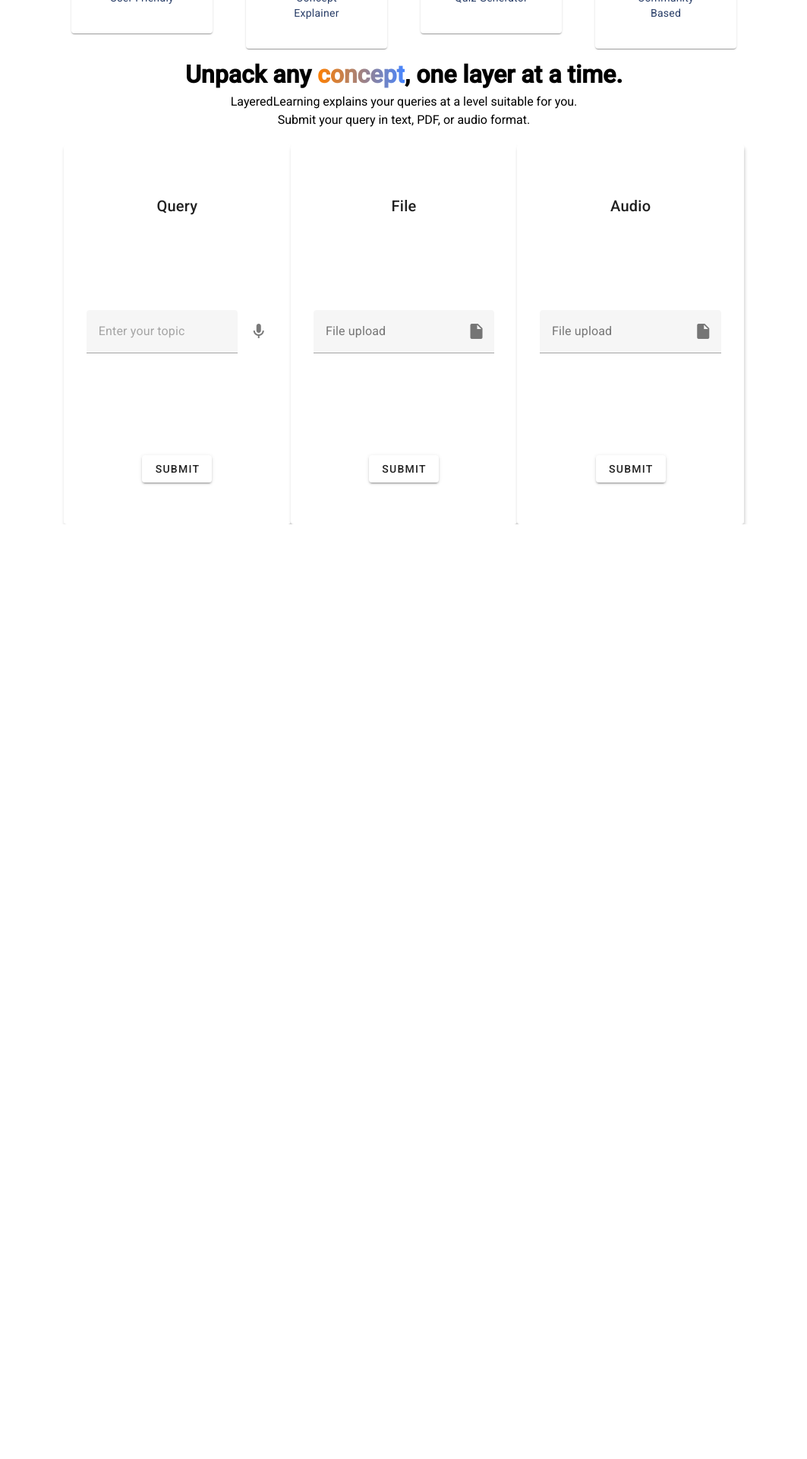
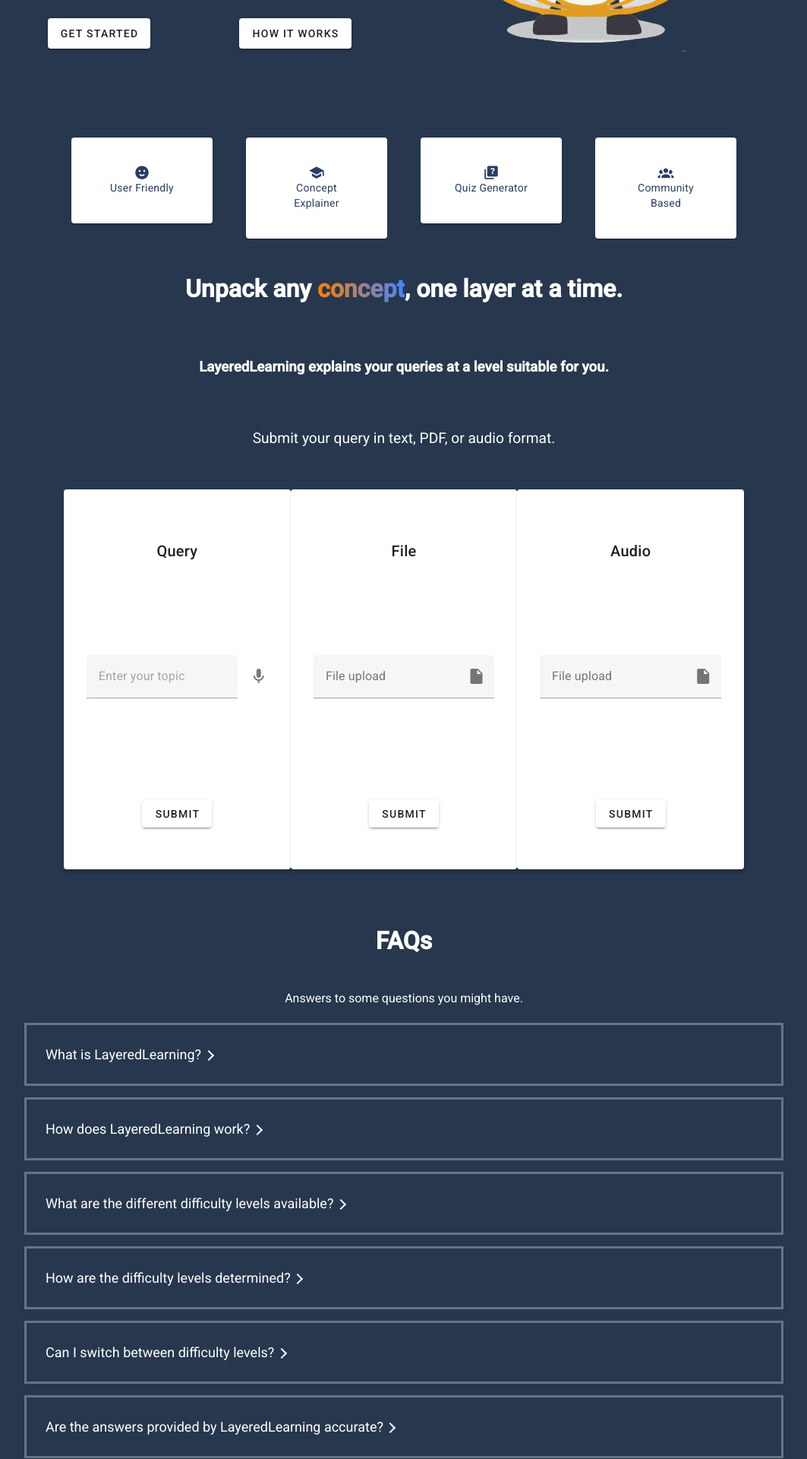
Before and after one commit to wjingen/layeredlearning, a Vue app: page / in a window 1280 px wide. Shown: the part 440-2360 px from the top of the page at 76% size, without its empty margins (108-1171 px from the left). Before the commit the page ends 1130 px from the top, so only its background shows below. Built offline with nearby package versions, Linux system fonts and the light colour scheme.

Commit message:
Add FAQ section

```diff
--- a/src/App.vue
+++ b/src/App.vue
@@ -26,5 +26,6 @@
 @import url("https://fonts.googleapis.com/css2?family=Roboto:ital,wght@0,400;0,500;1,700&display=swap");
 .app {
   font-family: "Roboto", sans-serif;
+  /* font-family: "Inter", sans-serif; */
 }
 </style>
--- a/src/components/FakeConversation.vue
+++ b/src/components/FakeConversation.vue
@@ -1,66 +1,134 @@
-<!-- <template>
-  <div>
-    <input type="file" @change="handleFileChange" accept=".pdf" />
-    <button @click="extractText" :disabled="!pdfLoaded">Extract Text</button>
-    <div v-if="textExtracted">
-      <h2>Extracted Text:</h2>
-      <pre>{{ extractedText }}</pre>
-    </div>
+<template>
+  <div class="faq-dropdown">
+    <h2 class="faq-dropdown__title">Frequently Asked Questions</h2>
+    <ul class="faq-dropdown__list">
+      <li
+        v-for="(question, index) in faqList"
+        :key="index"
+        class="faq-dropdown__item"
+      >
+        <button @click="toggleAnswer(index)" class="faq-dropdown__question">
+          {{ question.title }}
+          <span
+            class="faq-dropdown__icon"
+            :class="{ 'faq-dropdown__icon--open': question.open }"
+          ></span>
+        </button>
+        <div v-if="question.open" class="faq-dropdown__answer">
+          {{ question.answer }}
+        </div>
+      </li>
+    </ul>
   </div>
 </template>
 
 <script>
-import pdfjsLib from "pdfjs-dist";
-// import getDocument from "pdfjs-dist/webpack";
-
-import { load } from "mime";
-
 export default {
   data() {
     return {
-      pdfFile: null,
-      pdfLoaded: false,
-      textExtracted: false,
-      extractedText: "",
+      faqList: [
+        {
+          title: "What is LayeredLearning?",
+          answer:
+            "LayeredLearning is an innovative online platform that offers a unique approach to learning by providing users with answers to their chosen topics at five different difficulty levels. It aims to cater to learners of all levels, from beginners to advanced.",
+          open: false,
+        },
+        {
+          title: "How does LayeredLearning work?",
+          answer:
+            "When you enter a topic into LayeredLearning, the platform generates five sets of answers, each designed to suit a specific difficulty level. The answers are presented in a layered format, with the easiest level displayed first and the most challenging level at the end. Users can explore the different levels of information based on their learning needs and preferences.",
+          open: false,
+        },
+        {
+          title: "What are the different difficulty levels available?",
+          answer:
+            "LayeredLearning provides five distinct difficulty levels to accommodate various learning abilities and preferences:\n\n- Level 1 (Easy): Beginner-friendly explanations and simple concepts.\n- Level 2 (Intermediate): Provides additional details and expands upon the basics.\n- Level 3 (Advanced): Offers more in-depth insights and complex ideas.\n- Level 4 (Expert): Presents comprehensive and detailed information for advanced learners.\n- Level 5 (Master): Provides the highest level of complexity and expertise on the chosen topic.",
+          open: false,
+        },
+        {
+          title: "How are the difficulty levels determined?",
+          answer:
+            "The difficulty levels in LayeredLearning are determined through a combination of algorithms and human input. The system analyzes the complexity and depth of information available on the chosen topic, categorizes it into appropriate levels, and fine-tunes it with the help of subject matter experts to ensure accuracy and relevance.",
+          open: false,
+        },
+        {
+          title: "Can I switch between difficulty levels?",
+          answer:
+            "Absolutely! LayeredLearning allows you to seamlessly switch between difficulty levels as per your preference. You can start with the easier levels and gradually progress to more challenging ones, or dive directly into a specific difficulty level based on your existing knowledge.",
+          open: false,
+        },
+        {
+          title: "Are the answers provided by LayeredLearning accurate?",
+          answer:
+            "LayeredLearning strives to provide accurate and reliable information. The content is curated and reviewed by a team of experts to ensure its quality. However, as with any online platform, it's always advisable to cross-reference information from multiple sources for a comprehensive understanding.",
+          open: false,
+        },
+      ],
     };
   },
   methods: {
-    handleFileChange(event) {
-      this.pdfFile = event.target.files[0];
-      this.pdfLoaded = true;
-    },
-    async extractText() {
-      try {
-        const pdfData = new Uint8Array(await this.pdfFile.arrayBuffer());
-        // const loadingTask = getDocument({ data: pdfData });
-        // const pdf = await loadingTask.promise;
-        // const numPages = pdf.numPages;
-        // let extractedText = "";
-        // console.log(numPages);
-        console.log(pdfData);
-        console.log(pdfjsLib.getDocument);
-        // for (let i = 1; i <= numPages; i++) {
-        //   const page = await pdf.getPage(i);
-        //   const textContent = await page.getTextContent();
-        //   const pageText = textContent.items.map((item) => item.str).join(" ");
-        //   extractedText += pageText + "\n";
-        // }
-
-        // this.extractedText = extractedText;
-        // this.textExtracted = true;
-      } catch (error) {
-        console.error("Error extracting text:", error);
-      }
+    toggleAnswer(index) {
+      this.faqList[index].open = !this.faqList[index].open;
     },
   },
 };
-</script> -->
-<template>
-  <div></div>
-</template>
-
-<script>
-export default {};
 </script>
 
-<style lang="scss" scoped></style>
+<style scoped>
+.faq-dropdown {
+  background-color: #27374d;
+  color: #ffffff;
+  padding: 20px;
+}
+
+.faq-dropdown__title {
+  font-size: 24px;
+  margin-bottom: 10px;
+}
+
+.faq-dropdown__list {
+  list-style-type: none;
+  padding: 0;
+}
+
+.faq-dropdown__item {
+  margin-bottom: 15px;
+}
+
+.faq-dropdown__question {
+  background-color: #27374d;
+  color: #ffffff;
+  border: none;
+  cursor: pointer;
+  padding: 10px;
+  font-size: 18px;
+  width: 100%;
+  text-align: left;
+}
+
+.faq-dropdown__question:focus {
+  outline: none;
+}
+
+.faq-dropdown__icon {
+  display: inline-block;
+  width: 10px;
+  height: 10px;
+  border-top: 2px solid #ffffff;
+  border-right: 2px solid #ffffff;
+  transform: rotate(45deg);
+  transition: transform 0.3s;
+}
+
+.faq-dropdown__icon--open {
+  transform: rotate(135deg);
+}
+
+.faq-dropdown__answer {
+  background-color: #ffffff;
+  color: #27374d;
+  padding: 10px;
+  font-size: 16px;
+  display: flex;
+}
+</style>
--- a/src/components/TestComponent.vue
+++ b/src/components/TestComponent.vue
@@ -1,10 +1,39 @@
 <template>
   <div class="main">
     <div class="top">
-      <h1>LayeredLearning</h1>
-      <p>Learning at your own level, at your own pace.</p>
+      <div
+        style="
+          display: flex;
+          flex-direction: column;
+          justify-content: space-around;
+          height: 500px;
+          width: 400px;
+        "
+      >
+        <h1>LayeredLearning: The 21st Century Learning Tool</h1>
+        <p>We break down any concept into difficulty levels.</p>
+        <div>
+          <div
+            style="
+              display: flex;
+              justify-content: space-between;
+              align-items: center;
+            "
+          >
+            <v-btn
+              style="height: 40px; text-align: center"
+              @click="scrollToNextPage"
+              >Get Started</v-btn
+            >
+            <v-btn style="height: 40px; text-align: center" @click="scrollToFaq"
+              >How it Works</v-btn
+            >
+          </div>
+        </div>
+      </div>
+      <div><img src="../../static/logo.png" /></div>
     </div>
-    <div class="bottom">
+    <div class="bottom" ref="bottom">
       <div class="explainer-cards">
         <v-row>
           <v-col cols="2" md="3" v-for="card in cards" :key="card.id">
@@ -22,12 +51,27 @@
           </v-col>
         </v-row>
       </div>
-      <h1>
-        Unpack any <span class="color-effect">concept</span>, one layer at a
-        time.
-      </h1>
-      <p>LayeredLearning explains your queries at a level suitable for you.</p>
-      <p>Submit your query in text, PDF, or audio format.</p>
+      <div
+        style="
+          display: flex;
+          flex-direction: column;
+          align-items: center;
+          justify-content: space-around;
+          width: 800px;
+          height: 300px;
+        "
+      >
+        <h1>
+          Unpack any <span class="color-effect">concept</span>, one layer at a
+          time.
+        </h1>
+        <h3>
+          LayeredLearning explains your queries at a level suitable for you.
+        </h3>
+        <text style="font-size: 1.2rem"
+          >Submit your query in text, PDF, or audio format.</text
+        >
+      </div>
       <div class="search">
         <v-card title="Query" class="query-card">
           <v-text-field
@@ -69,7 +113,30 @@
         </v-card>
       </div>
     </div>
-    {{ questions }}
+    <div class="faq" ref="faq">
+      <h1>FAQs</h1>
+      <body>
+        Answers to some questions you might have.
+      </body>
+      <ul class="faq-dropdown__list">
+        <li
+          v-for="(question, index) in faqList"
+          :key="index"
+          class="faq-dropdown__item"
+        >
+          <button @click="toggleAnswer(index)" class="faq-dropdown__question">
+            {{ question.title }}
+            <span
+              class="faq-dropdown__icon"
+              :class="{ 'faq-dropdown__icon--open': question.open }"
+            ></span>
+          </button>
+          <div v-if="question.open" class="faq-dropdown__answer">
+            {{ question.answer }}
+          </div>
+        </li>
+      </ul>
+    </div>
   </div>
 </template>
 
@@ -119,6 +186,44 @@
           text: "Community Based",
         },
       ],
+      faqList: [
+        {
+          title: "What is LayeredLearning?",
+          answer:
+            "LayeredLearning is an innovative online platform that offers a unique approach to learning by providing users with answers to their chosen topics at five different difficulty levels. It aims to cater to learners of all levels, from beginners to advanced.",
+          open: false,
+        },
+        {
+          title: "How does LayeredLearning work?",
+          answer:
+            "When you enter a topic into LayeredLearning, the platform generates five sets of answers, each designed to suit a specific difficulty level. The answers are presented in a layered format, with the easiest level displayed first and the most challenging level at the end. Users can explore the different levels of information based on their learning needs and preferences.",
+          open: false,
+        },
+        {
+          title: "What are the different difficulty levels available?",
+          answer:
+            "LayeredLearning provides five distinct difficulty levels to accommodate various learning abilities and preferences:\n\n- Level 1 (Easy): Beginner-friendly explanations and simple concepts.\n- Level 2 (Intermediate): Provides additional details and expands upon the basics.\n- Level 3 (Advanced): Offers more in-depth insights and complex ideas.\n- Level 4 (Expert): Presents comprehensive and detailed information for advanced learners.\n- Level 5 (Master): Provides the highest level of complexity and expertise on the chosen topic.",
+          open: false,
+        },
+        {
+          title: "How are the difficulty levels determined?",
+          answer:
+            "The difficulty levels in LayeredLearning are determined through a combination of algorithms and human input. The system analyzes the complexity and depth of information available on the chosen topic, categorizes it into appropriate levels, and fine-tunes it with the help of subject matter experts to ensure accuracy and relevance.",
+          open: false,
+        },
+        {
+          title: "Can I switch between difficulty levels?",
+          answer:
+            "Absolutely! LayeredLearning allows you to seamlessly switch between difficulty levels as per your preference. You can start with the easier levels and gradually progress to more challenging ones, or dive directly into a specific difficulty level based on your existing knowledge.",
+          open: false,
+        },
+        {
+          title: "Are the answers provided by LayeredLearning accurate?",
+          answer:
+            "LayeredLearning strives to provide accurate and reliable information. The content is curated and reviewed by a team of experts to ensure its quality. However, as with any online platform, it's always advisable to cross-reference information from multiple sources for a comprehensive understanding.",
+          open: false,
+        },
+      ],
     };
   },
   mounted() {
@@ -134,6 +239,9 @@
   methods: {
     handleFileUpload() {
       console.log("Uploaded file:", this.uploadedFiles);
+    },
+    toggleAnswer(index) {
+      this.faqList[index].open = !this.faqList[index].open;
     },
     handleSubmit() {
       alert(this.userQuery);
@@ -169,6 +277,12 @@
         this.recognition.stop();
       }
     },
+    scrollToNextPage() {
+      this.$refs.bottom.scrollIntoView({ behavior: "smooth", block: "start" });
+    },
+    scrollToFaq() {
+      this.$refs.faq.scrollIntoView({ behavior: "smooth", block: "start" });
+    },
   },
 };
 </script>
@@ -177,14 +291,13 @@
   display: flex;
   flex-direction: column;
   align-items: center;
+  background: #27374d;
+  color: white;
 }
 .top {
-  background: linear-gradient(to bottom, #dddddd, #27374d);
-  color: white;
-  /* Add other styles as needed */
   min-height: 300px;
   display: flex;
-  flex-direction: column;
+  flex-direction: row;
   justify-content: center;
   align-items: center;
   width: 100%;
@@ -198,6 +311,7 @@
   width: 70%;
 }
 .explainer-cards {
+  padding-top: 50px;
   width: 100%;
 }
 
@@ -238,4 +352,63 @@
   justify-content: space-around;
   box-shadow: 1px 4px 4px rgba(0, 0, 0, 0.2);
 }
+.faq {
+  display: flex;
+  flex-flow: column nowrap;
+  align-items: center;
+  padding-top: 50px;
+}
+.faq > * {
+  padding: 20px;
+}
+
+.faq-dropdown__list {
+  list-style-type: none;
+  padding: 0;
+  width: 1000px;
+}
+
+.faq-dropdown__item {
+  margin-bottom: 15px;
+  padding: 15px;
+  border: solid rgba(255, 255, 255, 0.3);
+}
+
+.faq-dropdown__question {
+  background-color: #27374d;
+  color: #ffffff;
+  border: none;
+  cursor: pointer;
+  padding: 10px;
+  font-size: 18px;
+  width: 100%;
+  text-align: left;
+}
+
+.faq-dropdown__question:focus {
+  outline: none;
+}
+
+.faq-dropdown__icon {
+  display: inline-block;
+  width: 10px;
+  height: 10px;
+  border-top: 2px solid #ffffff;
+  border-right: 2px solid #ffffff;
+  transform: rotate(45deg);
+  transition: transform 0.3s;
+  /* padding-left: 15px; */
+}
+
+.faq-dropdown__icon--open {
+  transform: rotate(135deg);
+}
+
+.faq-dropdown__answer {
+  /* background-color: #ffffff; */
+  color: #ffffff;
+  padding: 10px;
+  font-size: 16px;
+  display: flex;
+}
 </style>
```
Also changed, not shown: src/components/ExplanationPage.vue (+17 -0 lines).
